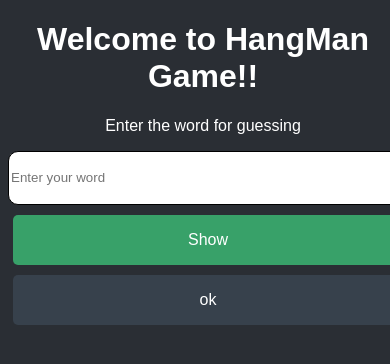
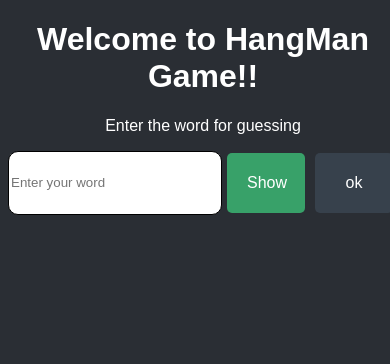
Before and after one commit to SamyakJain3/Hangman_Game, a React (Vite) app: page /start in a window 390 px wide. Shown: the top 364 px of the page. Built offline with nearby package versions, Linux system fonts and the light colour scheme.

Commit message:
added more responsiveness

```diff
--- a/src/Pages/Alphabets/Alphatbets.jsx
+++ b/src/Pages/Alphabets/Alphatbets.jsx
@@ -44,7 +44,9 @@ const button = alphabets.map(letter =>{
     <div>
        {`failed attempts : ${step}`}
     </div>
+    <div className='alphabets'>
       {button}
+      </div>
     </>
   );
 }
--- a/src/Pages/startGame/startGame.css
+++ b/src/Pages/startGame/startGame.css
@@ -13,10 +13,7 @@
 }
 
 @media (max-width: 900px) {
-     button{
-        display: block;
-        width: 100%;
-        height: 50px;
-        margin-top: 10px;
+    button{
+        width: 20vw;
     }
 }
--- a/src/components/InputForm/inputForm.css
+++ b/src/components/InputForm/inputForm.css
@@ -13,12 +13,7 @@ input{
     width: 100%;
 }
 @media (max-width: 900px) {
-    .Input {
-        display: block;
+    input{
+        width: 90vw;
     }
-    input{
-          width: 100%;
-       height: 50px;
-    }
-
 }
```
Also changed, not shown: src/Pages/PlayGame/playGame.css (line endings or trailing spaces).
